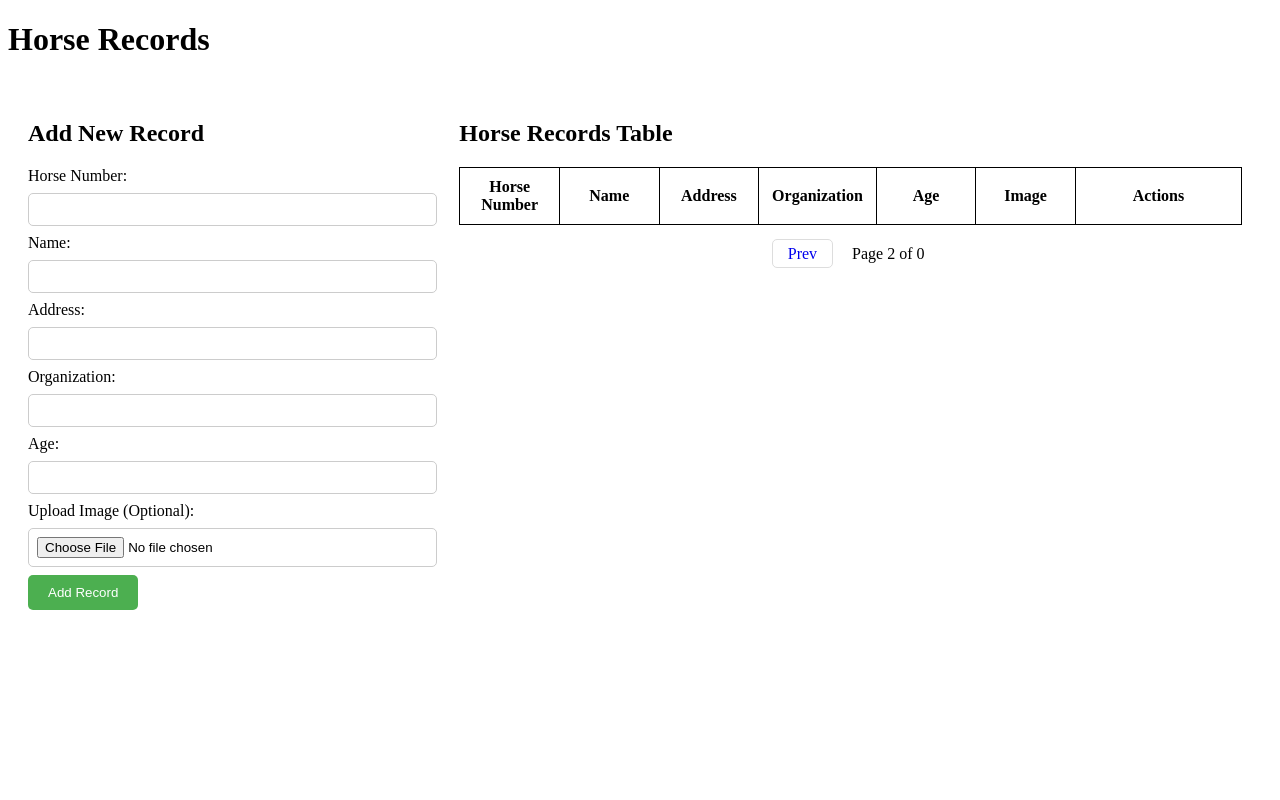
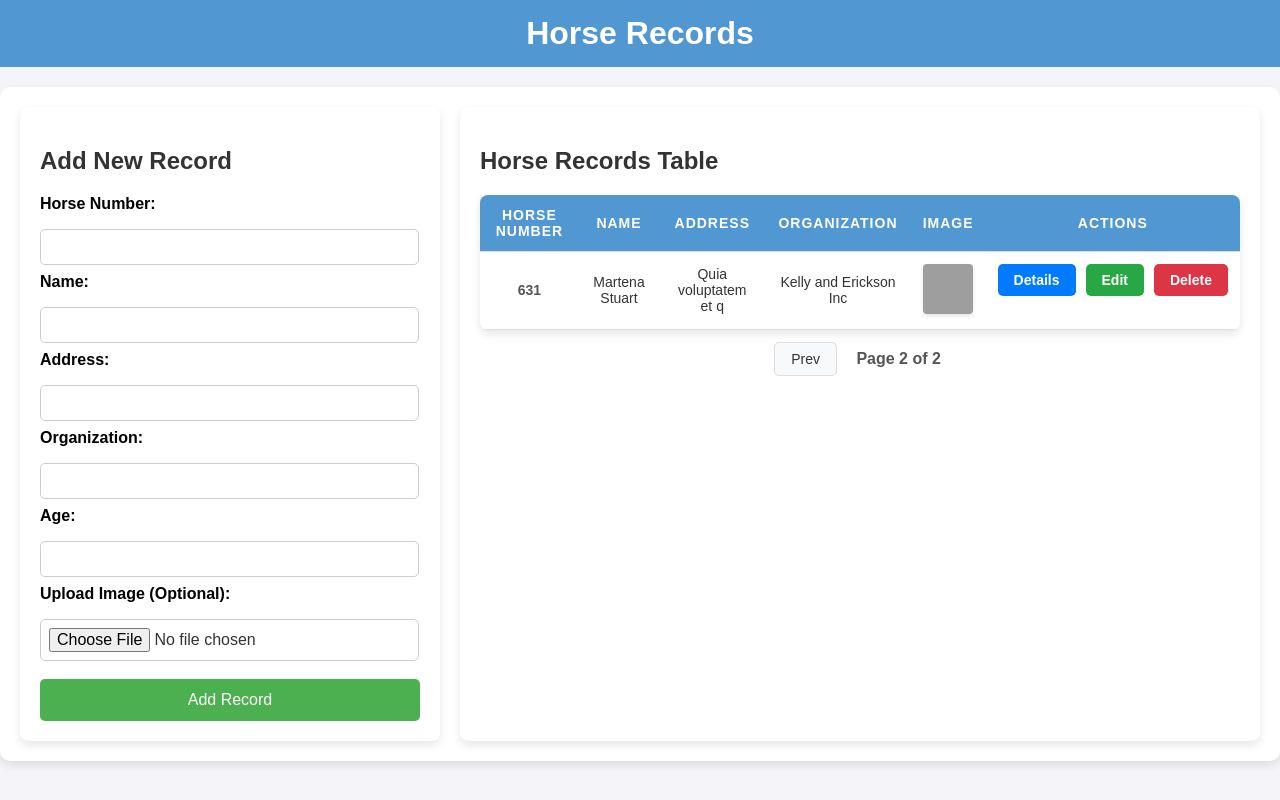
Before and after one commit to Noobieeeeee/horse-record-system, a Flask app: page /?page=2 in a window 1280 px wide. Run offline with Flask 3, Linux system fonts and the light colour scheme; data comes from the database, SQL or seed files in the repository; both versions use the stored data as it was after the commit; lists and menus that the app fills with data are empty; grey boxes are pictures that could not be loaded.

Commit message:
Update files and add .gitignore to exclude static images

```diff
--- a/app.py
+++ b/app.py
@@ -1,4 +1,5 @@
 import os
+import sqlite3
 from flask import Flask, render_template, request, redirect, url_for
 from werkzeug.utils import secure_filename
 
@@ -13,23 +14,58 @@ if not os.path.exists(UPLOAD_FOLDER):
 app.config['UPLOAD_FOLDER'] = UPLOAD_FOLDER
 app.config['ALLOWED_EXTENSIONS'] = {'png', 'jpg', 'jpeg', 'gif'}
 
-# In-memory database (for example purposes)
-records = []
-
-# Pagination configuration
-ITEMS_PER_PAGE = 8
+# SQLite database setup
+DATABASE = os.path.join(app.root_path, 'database.db')
 
 def allowed_file(filename):
     return '.' in filename and filename.rsplit('.', 1)[1].lower() in app.config['ALLOWED_EXTENSIONS']
+
+def init_db():
+    """Initialize the SQLite database with the required table."""
+    conn = sqlite3.connect(DATABASE)
+    cursor = conn.cursor()
+    cursor.execute('''
+        CREATE TABLE IF NOT EXISTS records (
+            id INTEGER PRIMARY KEY AUTOINCREMENT,
+            horse_number TEXT NOT NULL,
+            name TEXT NOT NULL,
+            address TEXT,
+            organization TEXT,
+            age INTEGER,
+            image TEXT
+        )
+    ''')
+    conn.commit()
+    conn.close()
 
 # Route to display records
 @app.route('/')
 def index():
     page = request.args.get('page', 1, type=int)
-    start = (page - 1) * ITEMS_PER_PAGE
-    end = start + ITEMS_PER_PAGE
-    paginated_records = records[start:end]
-    total_pages = (len(records) // ITEMS_PER_PAGE) + (1 if len(records) % ITEMS_PER_PAGE != 0 else 0)
+    start = (page - 1) * 8
+    conn = sqlite3.connect(DATABASE)
+    cursor = conn.cursor()
+    cursor.execute('SELECT * FROM records LIMIT ? OFFSET ?', (7, start))
+    rows = cursor.fetchall()
+    cursor.execute('SELECT COUNT(*) FROM records')
+    total_records = cursor.fetchone()[0]
+    conn.close()
+
+    # Convert tuples to dictionaries
+    paginated_records = [
+        {
+            'id': row[0],
+            'horse_number': row[1],
+            'name': row[2],
+            'address': row[3],
+            'organization': row[4],
+            'age': row[5],
+            'image': row[6],
+        }
+        for row in rows
+    ]
+
+    total_pages = (total_records // 8) + (1 if total_records % 8 != 0 else 0)
     return render_template('index.html', records=paginated_records, page=page, total_pages=total_pages)
 
 # Route to add a new record
@@ -50,55 +86,105 @@ def add_item():
             image_file.save(os.path.join(app.config['UPLOAD_FOLDER'], image_filename))
             image = image_filename
 
-    # Add record to the in-memory list
-    record = {
-        'id': len(records) + 1,
-        'horse_number': horse_number,
-        'name': name,
-        'address': address,
-        'organization': organization,
-        'age': age,
-        'image': image
-    }
-    records.append(record)
+    # Insert record into SQLite database
+    conn = sqlite3.connect(DATABASE)
+    cursor = conn.cursor()
+    cursor.execute('''
+        INSERT INTO records (horse_number, name, address, organization, age, image)
+        VALUES (?, ?, ?, ?, ?, ?)
+    ''', (horse_number, name, address, organization, age, image))
+    conn.commit()
+    conn.close()
 
     return redirect(url_for('index'))
 
 # Route to edit a record
 @app.route('/edit/<int:id>', methods=['GET', 'POST'])
 def edit_record(id):
-    record = next((r for r in records if r['id'] == id), None)
+    conn = sqlite3.connect(DATABASE)
+    cursor = conn.cursor()
     if request.method == 'POST':
-        record['horse_number'] = request.form['horse_number']
-        record['name'] = request.form['name']
-        record['address'] = request.form['address']
-        record['organization'] = request.form['organization']
-        record['age'] = request.form['age']
+        horse_number = request.form['horse_number']
+        name = request.form['name']
+        address = request.form['address']
+        organization = request.form['organization']
+        age = request.form['age']
 
         # Handle image upload
+        image = None
         if 'image' in request.files:
             image_file = request.files['image']
             if image_file and allowed_file(image_file.filename):
                 image_filename = secure_filename(image_file.filename)
                 image_file.save(os.path.join(app.config['UPLOAD_FOLDER'], image_filename))
-                record['image'] = image_filename
+                image = image_filename
 
+        if image:
+            cursor.execute('''
+                UPDATE records SET horse_number = ?, name = ?, address = ?, organization = ?, age = ?, image = ?
+                WHERE id = ?
+            ''', (horse_number, name, address, organization, age, image, id))
+        else:
+            cursor.execute('''
+                UPDATE records SET horse_number = ?, name = ?, address = ?, organization = ?, age = ?
+                WHERE id = ?
+            ''', (horse_number, name, address, organization, age, id))
+
+        conn.commit()
+        conn.close()
         return redirect(url_for('index'))
 
+    # Fetch record to edit
+    cursor.execute('SELECT * FROM records WHERE id = ?', (id,))
+    row = cursor.fetchone()
+    conn.close()
+
+    # Convert tuple to dictionary
+    record = {
+        'id': row[0],
+        'horse_number': row[1],
+        'name': row[2],
+        'address': row[3],
+        'organization': row[4],
+        'age': row[5],
+        'image': row[6],
+    }
     return render_template('edit.html', record=record)
 
 # Route to delete a record
 @app.route('/delete/<int:id>', methods=['GET'])
 def delete_record(id):
-    global records
-    records = [r for r in records if r['id'] != id]
+    conn = sqlite3.connect(DATABASE)
+    cursor = conn.cursor()
+    cursor.execute('DELETE FROM records WHERE id = ?', (id,))
+    conn.commit()
+    conn.close()
     return redirect(url_for('index'))
 
 # Route to show details of a record
 @app.route('/details/<int:id>', methods=['GET'])
 def details(id):
-    record = next((r for r in records if r['id'] == id), None)
+    conn = sqlite3.connect(DATABASE)
+    cursor = conn.cursor()
+    cursor.execute('SELECT * FROM records WHERE id = ?', (id,))
+    row = cursor.fetchone()
+    conn.close()
+
+    if row:
+        record = {
+            'id': row[0],
+            'horse_number': row[1],
+            'name': row[2],
+            'address': row[3],
+            'organization': row[4],
+            'age': row[5],
+            'image': row[6],
+        }
+    else:
+        record = None
+
     return render_template('details.html', record=record)
 
 if __name__ == '__main__':
+    init_db()  # Ensure the database and table are created
     app.run(host='0.0.0.0', port=5000, debug=True)
--- a/static/css/styles.css
+++ b/static/css/styles.css
@@ -1,79 +1,69 @@
-/* General layout container */
-.container {
-    display: flex; /* Use Flexbox for layout */
-    justify-content: space-between; /* Space between columns */
-    padding: 20px;
+/* General Body Styling */
+body {
+    font-family: Arial, sans-serif;
+    background-color: #f4f4f9;
+    margin: 0;
+    padding: 0;
+    color: #333;
 }
 
-/* Left Column: Form */
-.form-column {
-    flex: 1; /* This allows the form column to take up 1/3 of the width */
-    margin-right: 20px; /* Space between the form and table */
+/* Header Styling */
+h1 {
+    text-align: center;
+    color: white;
+    padding: 15px;
+    background-color: #5197d1;
+    margin: 0;
 }
 
-/* Right Column: Table */
-.table-column {
-    flex: 2; /* The table takes up 2/3 of the space */
-    overflow-x: auto; /* Allow horizontal scrolling if needed */
-    padding-left: 20px;
-    padding-right: 10px;
+/* General Layout Container */
+.container {
+    max-width: 1250px;
+    margin: 20px auto;
+    padding: 20px;
+    background-color: #fff;
+    border-radius: 10px;
+    box-shadow: 0 4px 10px rgba(0, 0, 0, 0.1);
+    display: flex;
+    flex-direction: row;
+    gap: 20px;
 }
 
-/* General Button Styling */
-.button {
-    padding: 8px 16px;
-    text-decoration: none;
-    border-radius: 5px;
-    font-weight: bold;
-    margin-right: 5px;
-    display: inline-block;
+/* Form Column (1/3 width) */
+.form-column {
+    flex: 1;
+    padding: 20px;
+    border-radius: 8px;
+    background-color: #fff;
+    box-shadow: 0 4px 8px rgba(0, 0, 0, 0.1);
+
 }
 
-/* Action button colors */
-.edit-button {
-    background-color: green;
-    color: white;
+/* Table Column (2/3 width) */
+.table-column {
+    flex: 2;
+    padding: 20px;
+    border-radius: 8px;
+    background-color: #fff;
+    box-shadow: 0 4px 8px rgba(0, 0, 0, 0.1);
 }
 
-.delete-button {
-    background-color: red;
-    color: white;
+/* Form Labels */
+label {
+    display: block;
+    font-weight: bold;
+    margin-bottom: 8px;
+    color: #000000;
 }
 
-.details-button {
-    background-color: blue;
-    color: white;
-}
-
-/* Pagination Styles */
-.pagination {
-    margin-top: 20px;
-    text-align: center;
-}
-
-.pagination a {
-    padding: 5px 15px;
-    text-decoration: none;
-    border: 1px solid #ddd;
-    margin: 0 5px;
-    border-radius: 5px;
-}
-
-.pagination a:hover {
-    background-color: #f0f0f0;
-}
-
-.pagination span {
-    margin: 0 10px;
-}
-
-/* Styling for form inputs */
+/* Form Inputs */
 input[type="number"], input[type="text"], input[type="file"] {
-    width: 100%;
+    width: 95%;
     padding: 8px;
     margin: 8px 0;
     border: 1px solid #ccc;
     border-radius: 5px;
+    font-size: 16px;
 }
 
 /* Button Styling */
@@ -81,75 +71,156 @@ button {
     background-color: #4CAF50;
     color: white;
     border: none;
-    padding: 10px 20px;
+    padding: 12px 20px;
     cursor: pointer;
     border-radius: 5px;
-    width: auto;
+    width: 100%;
+    font-size: 16px;
+    margin-top: 10px;
 }
 
 button:hover {
     background-color: #45a049;
 }
 
-/* Center the table */
+/* Table Styling */
 table {
-    width: 100%;  /* Ensure the table takes up full width */
-    margin: 0 auto;  /* Center the table horizontally */
-    border-collapse: collapse;  /* Optional: For better styling */
+    width: 100%;
+    border-collapse: collapse;
+    margin-top: 20px;
+    background-color: #fff;
+    border-radius: 8px;
+    overflow: hidden;
+    box-shadow: 0 4px 8px rgba(0, 0, 0, 0.1);
 }
 
-/* Center the table headers */
+/* Table Header Styling */
 th {
-    text-align: center;  /* Center the text in the header */
-    padding: 10px;  /* Optional: Adds some padding for better spacing */
+    background-color: #5197d1;
+    color: #fff;
+    padding: 12px;
+    text-align: center;
+    font-size: 14px;
+    /* font-weight: bold; */
+    text-transform: uppercase;
+    letter-spacing: 1px;
 }
 
-/* Center the table data */
-td {
-    text-align: center;  /* Center the text in the table data cells */
-    padding: 10px;  /* Optional: Adds padding for better readability */
+/* Table Row Styling */
+tr {
+    border-bottom: 1px solid #ddd;
 }
 
-/* Optional: Adding borders to make the table more visible */
-table, th, td {
-    border: 1px solid black;
+tr:hover {
+    background-color: #f4f4f9;
 }
 
-/* Styling for the action buttons inside table cells */
-td .action-buttons {
-    display: flex;
-    flex-direction: rows; /* Stack buttons vertically */
-    align-items: center; /* Center the buttons horizontally */
-    justify-content: center;
+/* Table Cell Styling */
+td {
+    padding: 12px;
+    text-align: center;
+    font-size: 14px;
+    color: #333;
 }
 
-/* Adjust button widths and spacing inside table cells */
-td .action-buttons a {
-    width: auto; /* Allow buttons to take only necessary space */
-    padding: 8px 16px;
-    margin-bottom: 5px; /* Space between buttons */
-    text-align: center;
+td:first-child {
+    font-weight: bold;
+    color: #555;
 }
 
-/* Action buttons specific styles */
+/* Image Styling for Table Rows */
+table td img {
+    width: 50px;
+    height: 50px;
+    object-fit: cover;
+    border-radius: 4px;
+    box-shadow: 0 2px 4px rgba(0, 0, 0, 0.1);
+}
+
+/* Action Buttons */
+.action-buttons {
+    display: flex;
+    justify-content: center;
+    gap: 10px;
+}
+
+/* General Button Styling for Actions */
+.button {
+    padding: 8px 16px;
+    text-decoration: none;
+    border-radius: 5px;
+    font-weight: bold;
+    color: #fff;
+    font-size: 14px;
+    transition: background-color 0.3s ease;
+}
+
 .details-button {
-    background-color: rgb(64, 64, 233);
-    color: white;
+    background-color: #007bff;
+}
+
+.details-button:hover {
+    background-color: #0056b3;
 }
 
 .edit-button {
-    background-color: rgb(47, 184, 47);
-    color: white;
+    background-color: #28a745;
+}
+
+.edit-button:hover {
+    background-color: #218838;
 }
 
 .delete-button {
-    background-color: rgb(245, 57, 57);
-    color: white;
+    background-color: #dc3545;
 }
-/* Limit image size within table */
-td img {
-    width: 50px;  /* Set the width to 10px */
-    height: 50px;  /* Set the height to 10px */
-    object-fit: cover;  /* Optional: ensures images are cropped to fit the dimensions */
+
+.delete-button:hover {
+    background-color: #c82333;
+}
+
+/* Pagination Controls */
+.pagination {
+    text-align: center;
+    margin-top: 20px;
+    display: block;
+}
+
+.pagination a {
+    padding: 8px 16px;
+    margin: 0 5px;
+    text-decoration: none;
+    border: 1px solid #ddd;
     border-radius: 5px;
+    background-color: #f8f9fa;
+    color: #333;
+    font-size: 14px;
 }
+
+.pagination a:hover {
+    background-color: #e2e6ea;
+    color: #000;
+}
+
+.pagination span {
+    margin: 0 10px;
+    color: #555;
+    font-weight: bold;
+}
+
+/* Responsive Design */
+@media (max-width: 768px) {
+    .container {
+        flex-direction: column;
+    }
+
+    .form-column, .table-column {
+        flex: none;
+        margin-bottom: 20px;
+    }
+
+    table td img {
+        width: 40px;
+        height: 40px;
+    }
+}
--- a/templates/index.html
+++ b/templates/index.html
@@ -39,16 +39,16 @@
         <!-- Right Column: Display Records in a Table -->
         <div class="column table-column">
             <h2>Horse Records Table</h2>
-            <table border="1">
+            <table>
                 <thead>
                     <tr>
-                        <th style="width: 12%;">Horse Number</th>
-                        <th style="width: 12%;">Name</th>
-                        <th style="width: 12%;">Address</th>
-                        <th style="width: 12%;">Organization</th>
-                        <th style="width: 12%;">Age</th>
-                        <th style="width: 12%;">Image</th>
-                        <th style="width: 20%;">Actions</th>
+                        <th>Horse Number</th>
+                        <th>Name</th>
+                        <th>Address</th>
+                        <th>Organization</th>
+                        <!-- <th>Age</th> -->
+                        <th>Image</th>
+                        <th>Actions</th>
                     </tr>
                 </thead>
                 <tbody>
@@ -58,26 +58,24 @@
                         <td>{{ record.name }}</td>
                         <td>{{ record.address }}</td>
                         <td>{{ record.organization }}</td>
-                        <td>{{ record.age }}</td>
+                        <!-- /*<td>{{ record.age }}</td>* -->
                         <td>
                             {% if record.image %}
-                                <img src="{{ url_for('static', filename='images/' + record.image) }}" alt="Horse Image" width="100">
+                            <img src="{{ url_for('static', filename='images/' ~ record.image) }}" alt="Image" width="50" height="50">
                             {% else %}
-                                <img src="{{ url_for('static', filename='images/default.png') }}" alt="No Image Available" width="100">
+                            <span>No Image</span>
                             {% endif %}
                         </td>
-                        <td style="text-align: center;">
-                            <div class="action-buttons">
-                                <a href="/details/{{ record.id }}" class="button details-button">Details</a>
-                                <a href="/edit/{{ record.id }}" class="button edit-button">Edit</a>
-                                <a href="/delete/{{ record.id }}" class="button delete-button">Delete</a>
-                            </div>
+                        <td class="action-buttons">
+                            <a href="{{ url_for('details', id=record.id) }}" class="button details-button">Details</a>
+                            <a href="{{ url_for('edit_record', id=record.id) }}" class="button edit-button">Edit</a>
+                            <a href="{{ url_for('delete_record', id=record.id) }}" class="button delete-button">Delete</a>
                         </td>
-
                     </tr>
                     {% endfor %}
                 </tbody>
             </table>
+
 
             <!-- Pagination Controls -->
             <div class="pagination">
```
Also changed, not shown: templates/details.html (+23 -12 lines), templates/edit.html (+46 -18 lines), database.db, 1 other file.
